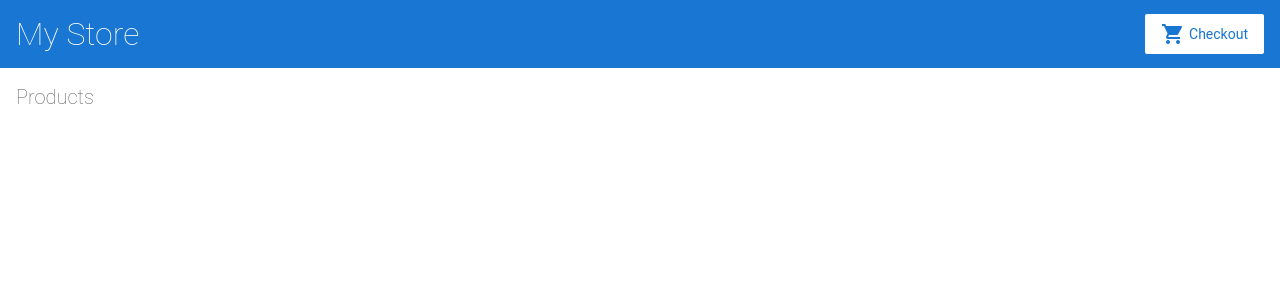
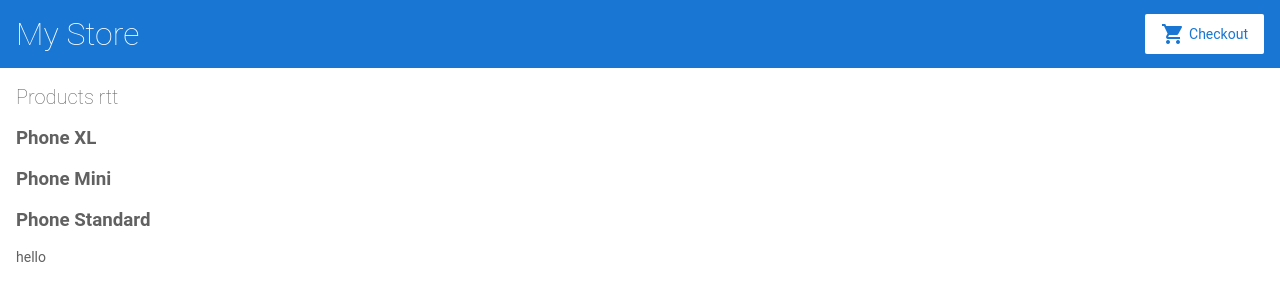
Before and after one commit to JuanBuys/AngularApp1, an Angular app: page / in a window 1280 px wide. Shown: the top 300 px of the page. Built offline with nearby package versions, Linux system fonts and the light colour scheme.

Commit message:
1 file modified - test

```diff
--- a/src/app/product-list/product-list.component.html
+++ b/src/app/product-list/product-list.component.html
@@ -1,6 +1,13 @@
-<h2>Products</h2>
+<h2>Products rtt</h2>
 
+<div *ngFor="let product of products">
 
+<h3>
+    {{ product.name }}
+</h3>
+
+</div>
+<p>hello</p>
 <!--
 Copyright Google LLC. All Rights Reserved.
 Use of this source code is governed by an MIT-style license that
```
